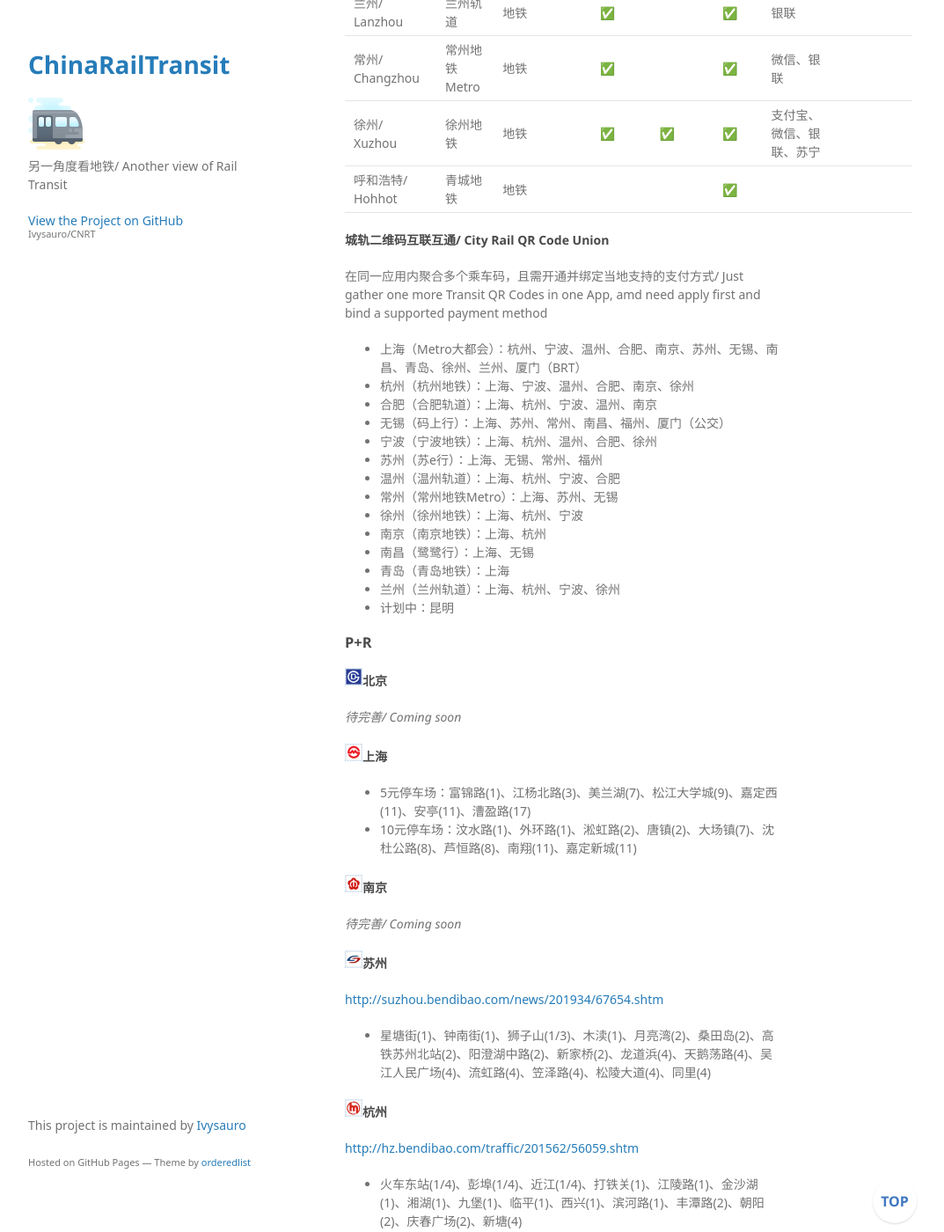
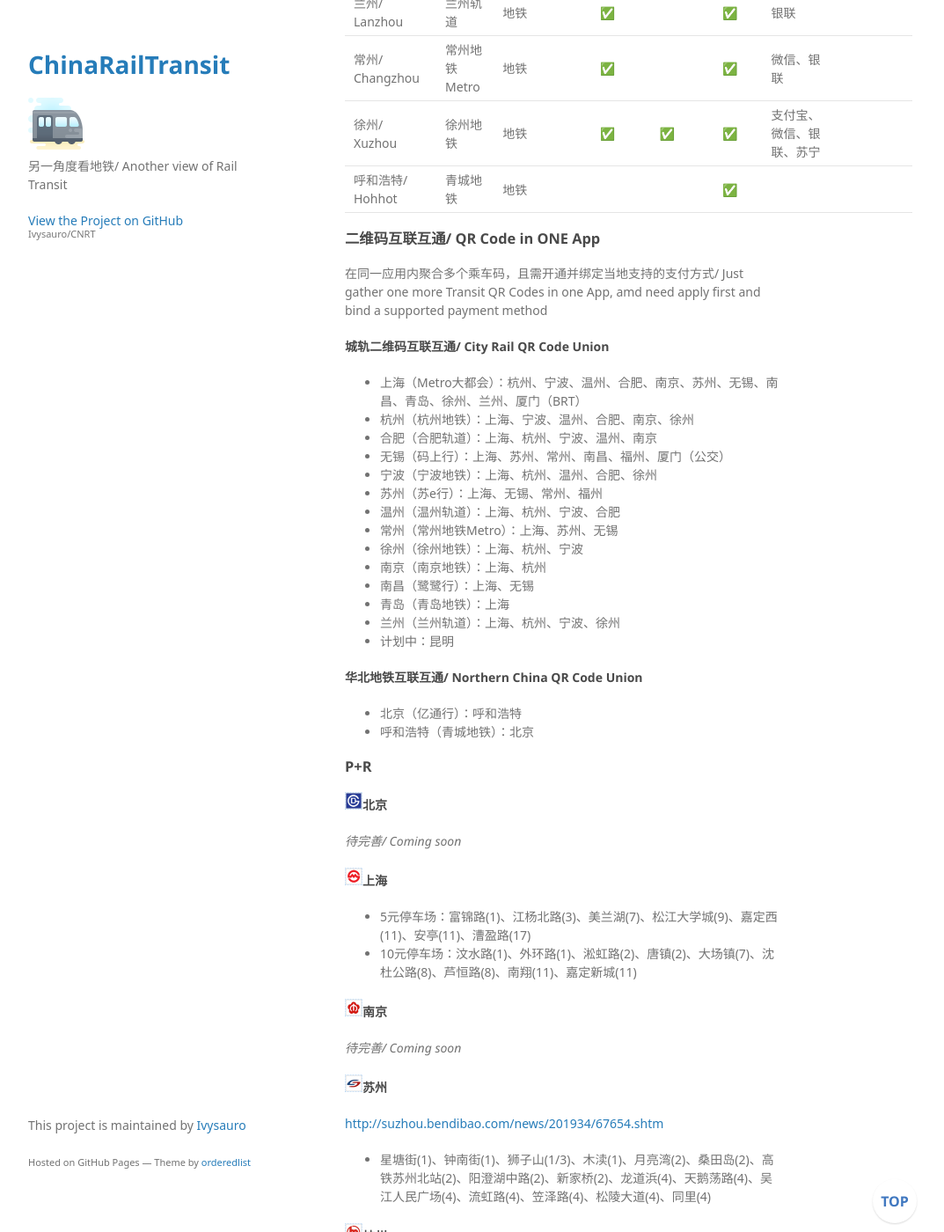
Before and after one commit to Ivysauro/CNRT, a Jekyll site: the page built from data/General Operations.md, in a window 1280 px wide and 1400 px high, scrolled down 8895 px. Shown: the whole window at 88% size, without its empty margins (178-1251 px from the left). Built offline with Jekyll 4.4.1, drawn with Linux system fonts in a browser that asks for light colours; some web fonts are replaced; our own code applies the rules of GitHub Pages for plain Markdown files; a script that is not in the unit is left out; some of the changed text lies outside the part shown.

Commit message:
🍇更新结构

```diff
--- a/data/General Operations.md
+++ b/data/General Operations.md
@@ -11,7 +11,7 @@
  - [服务/ Service](#服务-Service)
    - [App](#App)
      - [功能/ General Functions](#功能-General-Functions)
-     - [城轨二维码互联互通/ City Rail QR Code Union](#城轨二维码互联互通-City-Rail-QR-Code-Union)
+     - [二维码互联互通/ QR Code in ONE App](#二维码互联互通-QR-Code-in-ONE-App)
    - [P+R](#P+R)
    - [车厢温度/ Temperature](#车厢温度-Temperature)
 - [设计/ Design](#设计-Design)
@@ -206,10 +206,11 @@
 | 徐州/ Xuzhou | 徐州地铁 | 地铁 | ✅ | ✅ | ✅ | 支付宝、微信、银联、苏宁 |
 | 呼和浩特/ Hohhot | 青城地铁 | 地铁 | | | ✅ |
 
-#### 城轨二维码互联互通/ City Rail QR Code Union
+### 二维码互联互通/ QR Code in ONE App
 
 在同一应用内聚合多个乘车码，且需开通并绑定当地支持的支付方式/ Just gather one more Transit QR Codes in one App, amd need apply first and bind a supported payment method
 
+#### 城轨二维码互联互通/ City Rail QR Code Union
 - 上海（Metro大都会）：杭州、宁波、温州、合肥、南京、苏州、无锡、南昌、青岛、徐州、兰州、厦门（BRT）
 - 杭州（杭州地铁）：上海、宁波、温州、合肥、南京、徐州
 - 合肥（合肥轨道）：上海、杭州、宁波、温州、南京
@@ -224,6 +225,11 @@
 - 青岛（青岛地铁）：上海
 - 兰州（兰州轨道）：上海、杭州、宁波、徐州
 - 计划中：昆明
+
+#### 华北地铁互联互通/ Northern China QR Code Union
+
+- 北京（亿通行）：呼和浩特
+- 呼和浩特（青城地铁）：北京
 
 ### P+R
 
```
